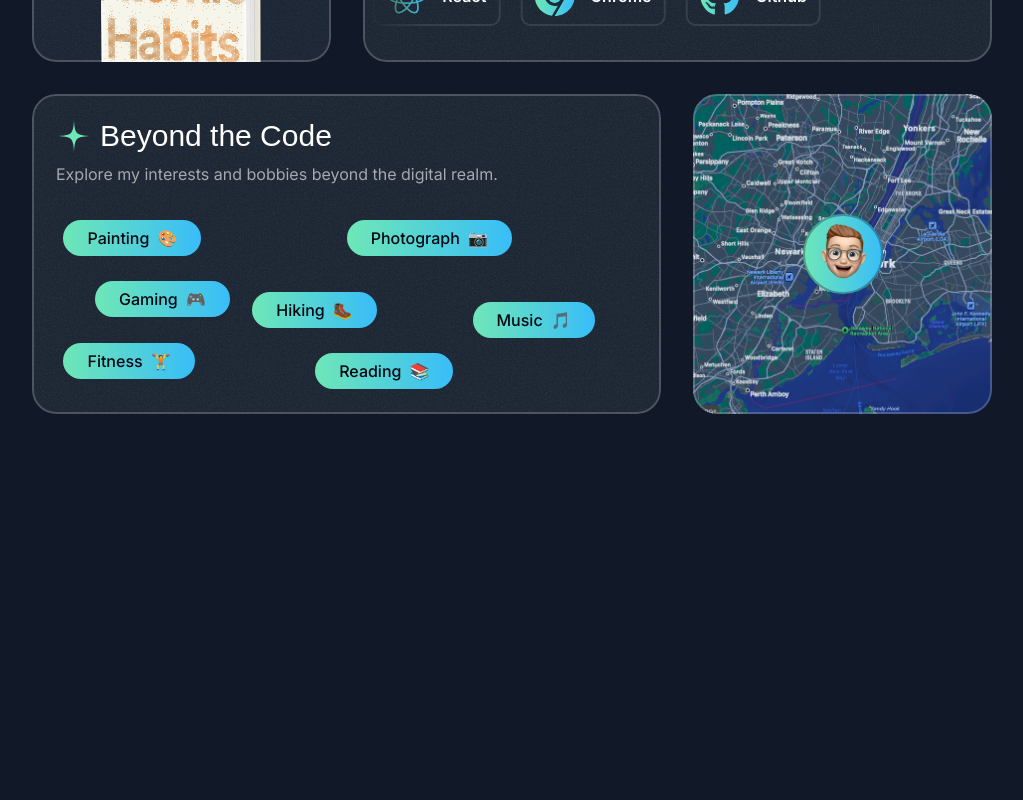
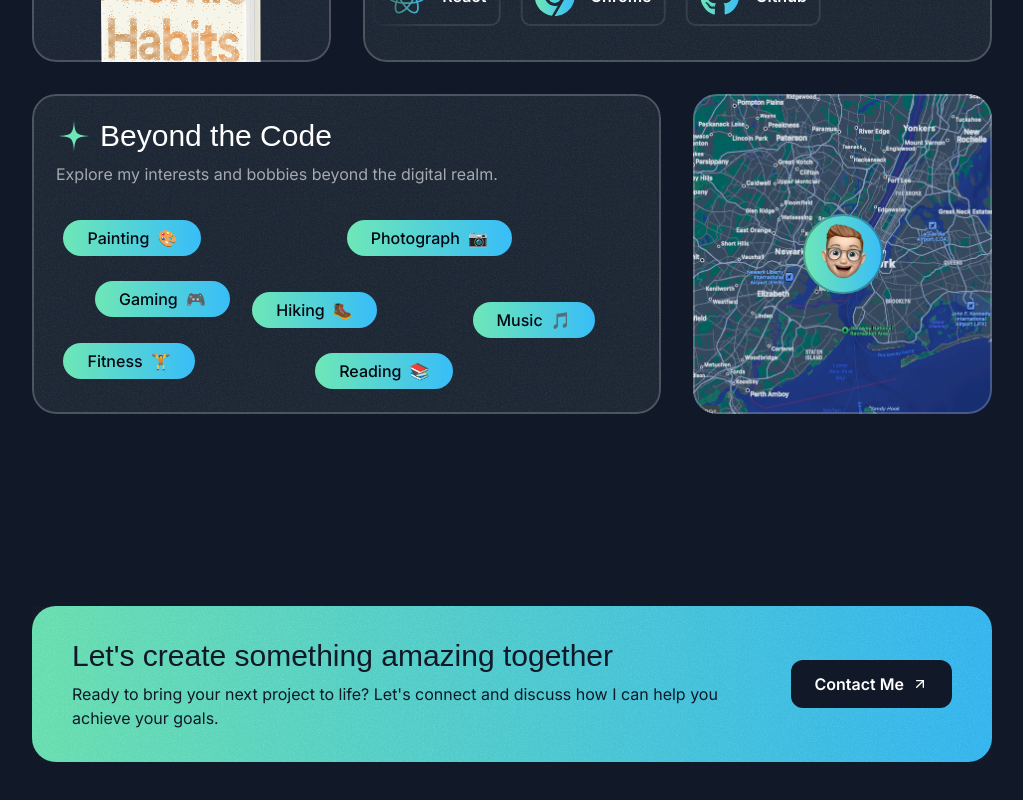
Before and after one commit to BarryCoding/tribe-portfolio, a Next.js app: page / in a window 1280 px wide. Shown: the part 4538-5338 px from the top of the page, without its empty margins (128-1151 px from the left). Before the commit the page ends 5064 px from the top, so only its background shows below. Built offline with nearby package versions, Linux system fonts and the light colour scheme; a web font is replaced by a local one.

Commit message:
14 Contact section

```diff
--- a/src/app/page.tsx
+++ b/src/app/page.tsx
@@ -1,4 +1,5 @@
 import { AboutSection } from '@/sections/About'
+import { ContactSection } from '@/sections/Contact'
 import { Header } from '@/sections/Header'
 import { HeroSection } from '@/sections/Hero'
 import { ProjectsSection } from '@/sections/Projects'
@@ -14,6 +15,7 @@
       <TapeSection />
       <TestimonialsSection />
       <AboutSection />
+      <ContactSection />
     </div>
   )
 }
--- a/src/sections/Contact.tsx
+++ b/src/sections/Contact.tsx
@@ -1,3 +1,31 @@
+import ArrowUpRightIcon from '@/assets/icons/arrow-up-right.svg'
+import grainImage from '@/assets/images/grain.jpg'
+
 export const ContactSection = () => {
-  return <div>Contact Section</div>;
-};
+  return (
+    // REFACTOR: DIV NESTING
+    <div className='pb-16 pt-12 lg:pb-24 lg:pt-20'>
+      <div className='container'>
+        <div className='relative z-0 flex flex-col items-center gap-8 rounded-3xl bg-gradient-to-r from-emerald-300 to-sky-400 px-10 py-8 text-center text-gray-900 md:flex-row md:gap-16 md:text-left'>
+          <div
+            className='absolute inset-0 -z-10 opacity-5'
+            style={{ backgroundImage: `url(${grainImage.src})` }}
+          />
+          <div className='flex flex-col'>
+            <h2 className='font-serif text-2xl md:text-3xl'>
+              Let's create something amazing together
+            </h2>
+            <p className='mt-2 text-sm md:text-base'>
+              Ready to bring your next project to life? Let's connect and discuss how I can help you
+              achieve your goals.
+            </p>
+          </div>
+          <button className='flex h-12 w-max shrink-0 items-center gap-2 rounded-xl bg-gray-900 px-6 text-white'>
+            <span className='font-semibold'>Contact Me</span>
+            <ArrowUpRightIcon className='size-4' />
+          </button>
+        </div>
+      </div>
+    </div>
+  )
+}
```
Also changed, not shown: 1 other file (tests, documents, lock files or other folders).
